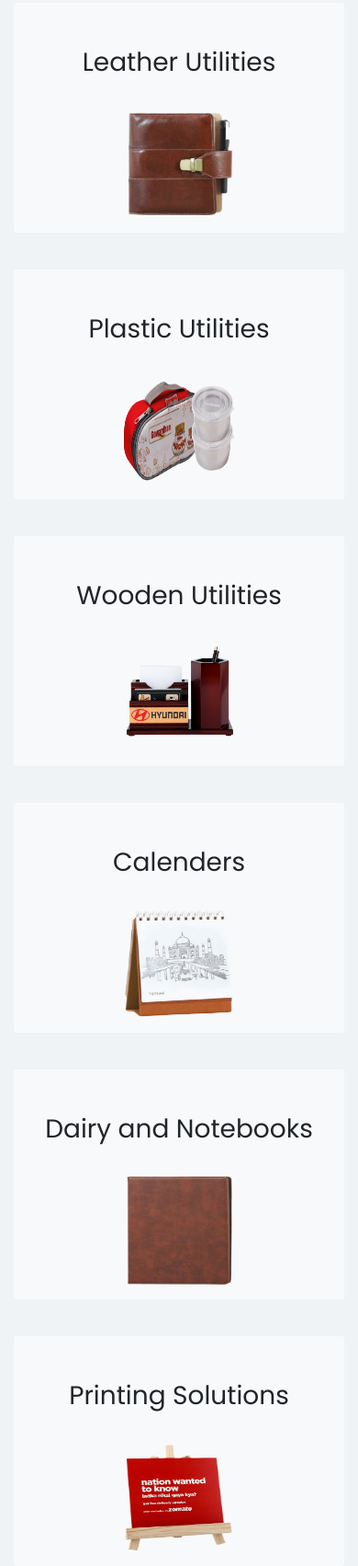
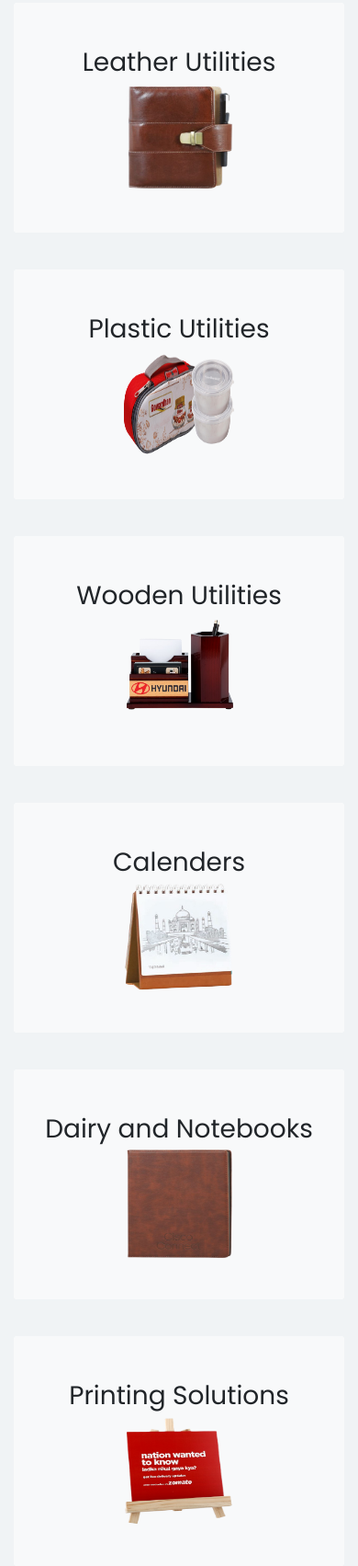
Before and after one commit to itsaamyth/corporate, a plain HTML site: page index.html in a window 390 px wide. Shown: the part 1134-2837 px from the top of the page at 92% size. Drawn offline with nearby package versions, Linux system fonts and the light colour scheme; a script that the page names is missing.

Commit message:
responsive

```diff
--- a/css/style.css
+++ b/css/style.css
@@ -828,6 +828,7 @@ h1 em {
     height:250px;
     text-align: center;
     font-size:28px;
+    line-height:unset;
   }
   #catImg{
     float:none;
--- a/index.html
+++ b/index.html
@@ -207,7 +207,7 @@
       </div>
       <div class="container">
         <div class="row">
-          <div class="col-md-6" id="catCard">
+          <div class="col-md-6 col-sm-6 col-12" id="catCard">
             <div class="card border-0">
             <button type="button" class="btn btn-light" id="category" data-toggle="modal" data-target="#leatherModal">
               Leather Utilities <img id="catImg" src="./images/diary3-removebg-preview.png">
@@ -299,7 +299,7 @@
             </div> -->
             </div>
           </div>
-          <div class="col-md-6" id="catCard">
+          <div class="col-md-6 col-sm-6 col-12" id="catCard">
             <div class="card border-0">
             <button type="button" class="btn btn-light" id="category" data-toggle="modal" data-target="#plasticModal">
               Plastic Utilities <img id="catImg" style="width: 120px;" src="./images/Lunch Box-removebg-preview.png">
@@ -361,7 +361,7 @@
 
       <div class="container">
         <div class="row">
-          <div class="col-md-6" id="catCard">
+          <div class="col-md-6 col-sm-6 col-12" id="catCard">
             <div class="card border-0">
             <button type="button" class="btn btn-light" id="category" data-toggle="modal" data-target="#woodenModal">
               Wooden Utilities <img id="catImg" src="./images/JP-02-removebg-preview.png">
@@ -401,7 +401,7 @@
             </div>
           </div>
           </div>
-          <div class="col-md-6" id="catCard">
+          <div class="col-md-6 col-sm-6 col-12" id="catCard">
             <div class="card border-0">
             <button type="button" class="btn btn-light" id="category" data-toggle="modal" data-target="#calendersModal">
               Calenders <img id="catImg" src="./images/calender1-removebg-preview.png">
@@ -446,7 +446,7 @@
 
       <div class="container">
         <div class="row">
-          <div class="col-md-6" id="catCard">
+          <div class="col-md-6 col-sm-6 col-12"  id="catCard">
             <div class="card border-0">
             <button type="button" class="btn btn-light" id="category" data-toggle="modal" data-target="#dairyModal">
               Dairy and Notebooks <img id="catImg" src="./images/diary2-removebg-preview.png">
@@ -486,7 +486,7 @@
             </div>
             </div>
           </div>
-          <div class="col-md-6" id="catCard">
+          <div class="col-md-6 col-sm-6 col-12" id="catCard">
             <div class="card border-0">
             <button type="button" class="btn btn-light" id="category" data-toggle="modal" data-target="#printModal">
               Printing Solutions <img id="catImg" style="width: 120px;" src="./images/JP-98-removebg-preview.png">
```
